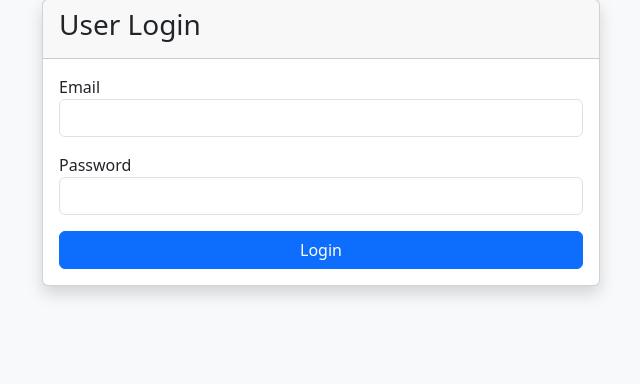
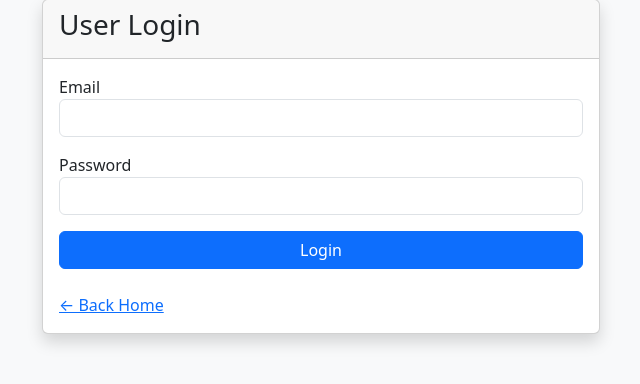
Before and after one commit to adityajonnalagadda/VetBooking, a Flask app: page /login in a window 1280 px wide. Shown: the part 49-433 px from the top of the page, without its empty margins (319-959 px from the left). Run offline with Flask 3, Linux system fonts and the light colour scheme.

Commit message:
Vet Login and Dashboard 3

```diff
--- a/app.py
+++ b/app.py
@@ -729,7 +729,7 @@ def logout():
 
     session.clear()
 
-    return redirect(url_for("login"))
+    return redirect(url_for("index"))
 
 @app.route("/vet_logout")
 def vet_logout():
--- a/templates/login.html
+++ b/templates/login.html
@@ -71,6 +71,14 @@ Login
 
 </form>
 
+<br>
+
+<a href="/">
+
+← Back Home
+
+</a>
+
 </div>
 
 </div>
```
